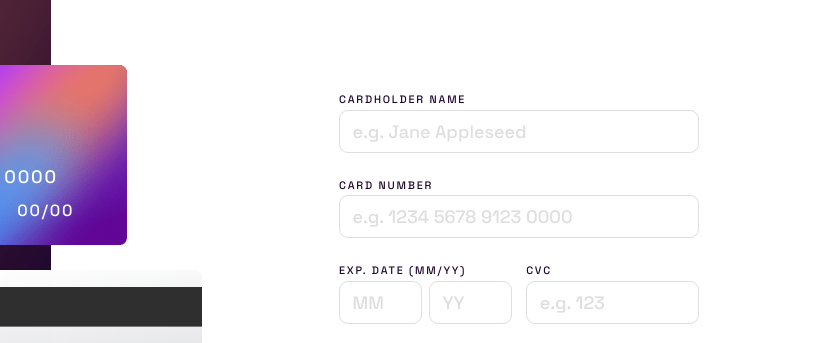
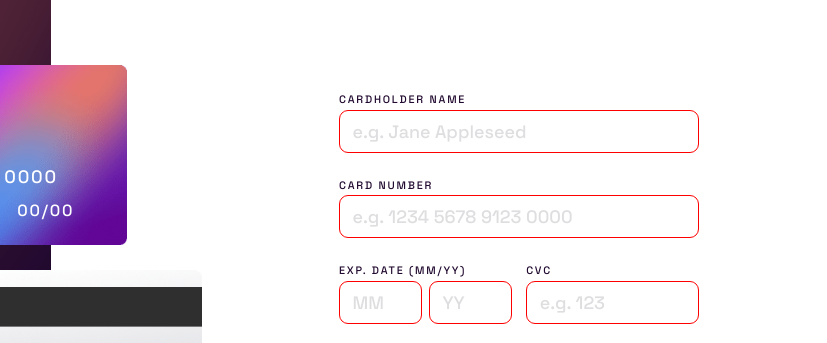
Before and after one commit to nenadmne/Putovnica, a plain HTML site: page index.html in a window 1280 px wide. Both pictures are taken after a click on the button "Confirm". Shown: the part 159-502 px from the top of the page, 453-1280 px from the left. Drawn offline with Linux system fonts and the light colour scheme.

Commit message:
initial commit

```diff
--- a/index.html
+++ b/index.html
@@ -47,7 +47,7 @@
 
           <div class="number">
             <p> CARD NUMBER </p>
-            <input id="cardnumber" placeholder="e.g. 1234 5678 9123 0000" maxlength="16" type="text" maxlength="16">
+            <input id="cardnumber" placeholder="e.g. 1234 5678 9123 0000" maxlength="19" type="text" onkeydown="spacingFunction()">
           </div>
 
           <div class="date">
--- a/jscript.js
+++ b/jscript.js
@@ -38,7 +38,6 @@ function cardCheck() {
         document.getElementById('year').textContent = varMonth.value +"/"+ varYear.value;
         document.getElementById('cvc').textContent = varCvc.value;
 
-
             let heading = document.createElement('h1');
             heading.textContent = 'THANK YOU!';
             heading.id= 'heading';
@@ -60,4 +59,38 @@ function cardCheck() {
             parent.appendChild(para);
             parent.appendChild(button);
     }
+
+    else if (varNumber.value.length === 16 !== true || isValidNumber !== true){
+        varNumber.style.borderColor = 'red';
+        if (varHolder.value.length >= 3 !== true || isValidName !== true){
+            varHolder.style.borderColor = 'red';
+        } else {varHolder.style.borderColor = 'hsl(270, 3%, 87%'}
+
+        if (varYear.value.length === 2 !== true || varYear.value <= 26 !== true || isValidYear !== true){
+            varYear.style.borderColor = 'red';
+        } else {varYear.style.borderColor = 'hsl(270, 3%, 87%'}
+
+        if (varMonth.value.length === 2 !== true || varMonth.value <= 12 !== true || isValidMonth !== true){
+            varMonth.style.borderColor = 'red';
+        } else {varMonth.style.borderColor = 'hsl(270, 3%, 87%'}
+
+        if (varCvc.value.length === 3 !== true || isValidCvc !== true){
+            varCvc.style.borderColor = 'red';
+        } else {varCvc.style.borderColor = 'hsl(270, 3%, 87%'}
+    }
 }
+
+function spacingFunction(){
+    let varNumber = document.getElementById('cardnumber');
+    varNumber.onkeydown = function () {
+        if (varNumber.value.length === 4) {
+            varNumber.value += " ";
+            }
+        else if (varNumber.value.length === 9) {
+            varNumber.value += " ";
+            }
+        else if (varNumber.value.length === 14) {
+            varNumber.value += " ";
+        }
+    }
+}
```
